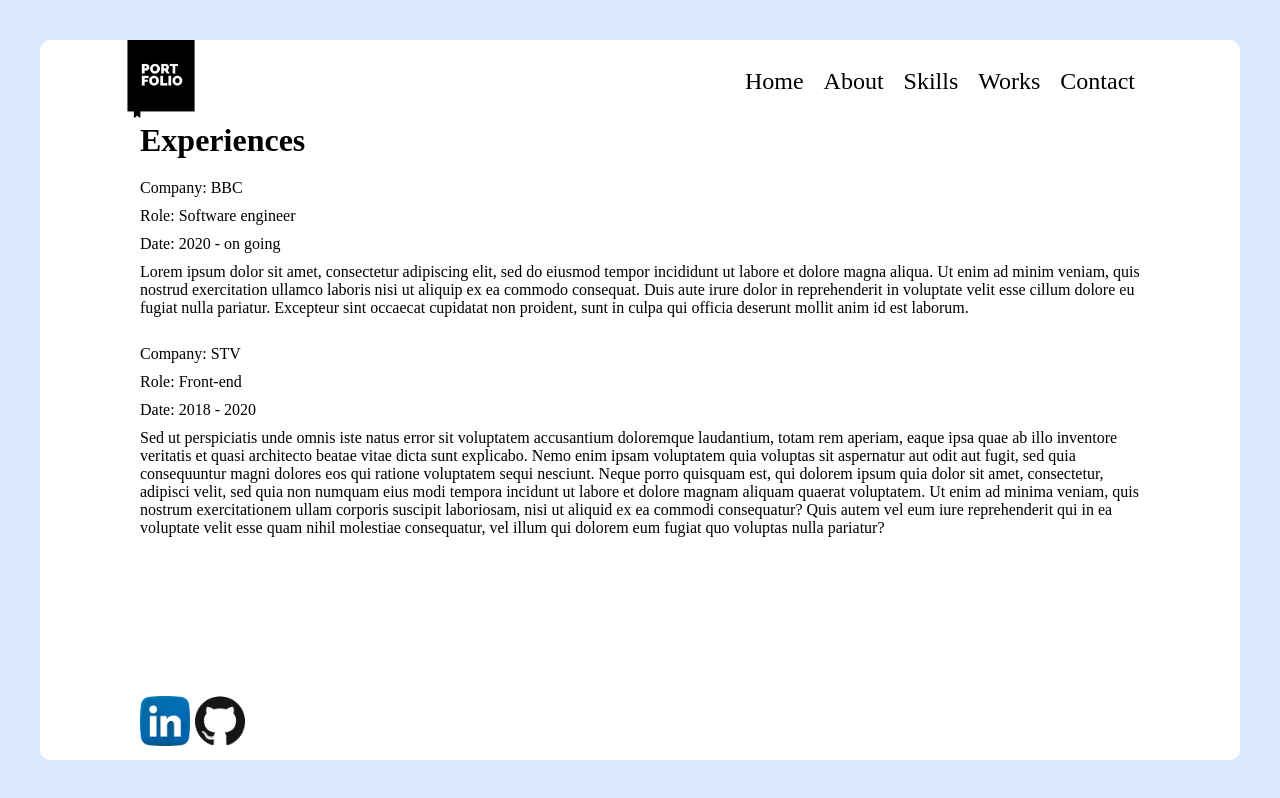
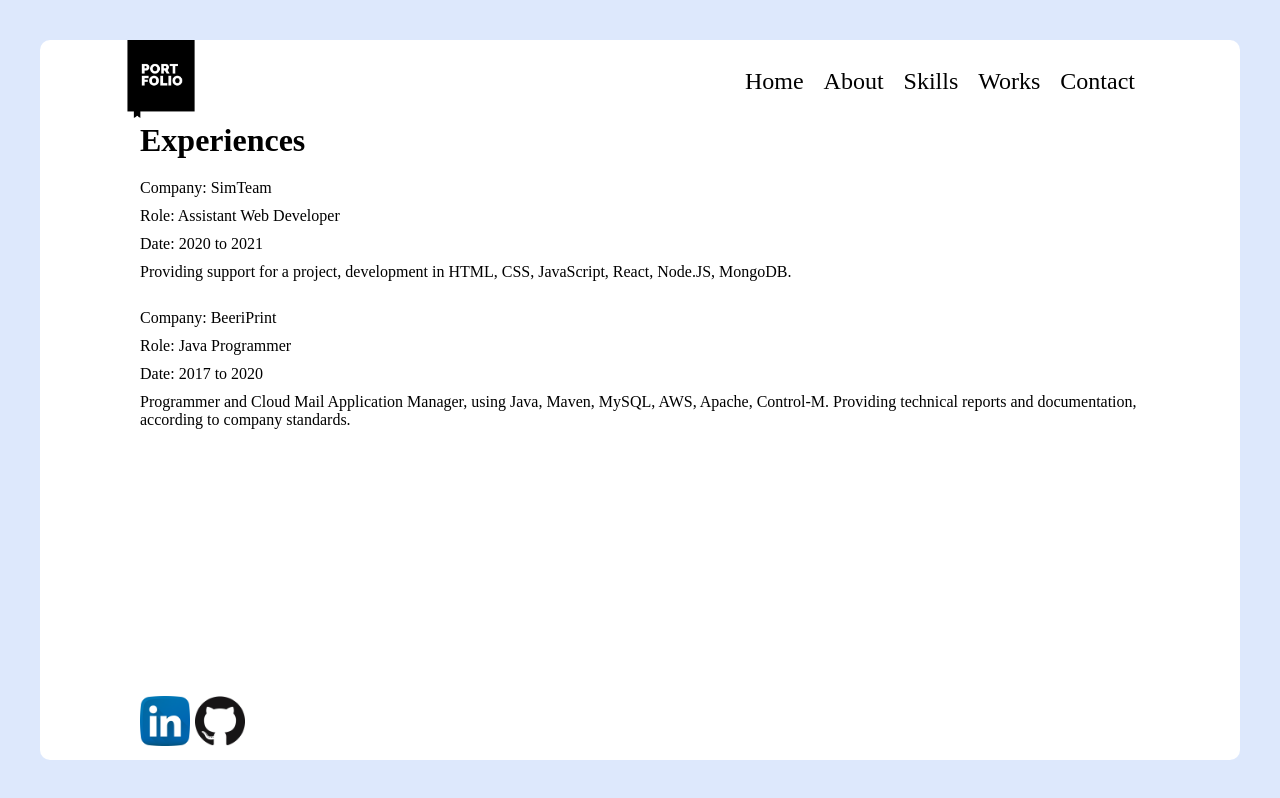
Before and after one commit to saharc8/portfolio, a React (Create React App) app: page /works in a window 1280 px wide. Built offline with nearby package versions, Linux system fonts and the light colour scheme.

Commit message:
write about me

```diff
--- a/src/components/About/About.jsx
+++ b/src/components/About/About.jsx
@@ -6,31 +6,17 @@ const About = () => {
     <div className="about">
       <h1>Bio</h1>
       <p>
-        Lorem Ipsum is simply dummy text of the printing and typesetting
-        industry. Lorem Ipsum has been the industry's standard dummy text ever
-        since the 1500s, when an unknown printer took a galley of type and
-        scrambled it to make a type specimen book. It has survived not only five
-        centuries, but also the leap into electronic typesetting, remaining
-        essentially unchanged. It was popularised in the 1960s with the release
-        of Letraset sheets containing Lorem Ipsum passages, and more recently
-        with desktop publishing software like Aldus PageMaker including versions
-        of Lorem Ipsum
+        My name is Sahar Cohen, 31 years old, lives in Netivot.
+        <br /> I have a bachelor's degree in computer science and recently also
+        completed a Web Bootcamp.
+        <br /> Looking for my first foothold in the web world, I have a high
+        motivation to learn, specialize and succeed.
+        <br /> This is my portfolio site, here you can see my projects, a links
+        to social networks and more ..
+        <br /> I would happy to hear from you.
       </p>
       <br />
-      <p>
-        Contrary to popular belief, Lorem Ipsum is not simply random text. It
-        has roots in a piece of classical Latin literature from 45 BC, making it
-        over 2000 years old. Richard McClintock, a Latin professor at
-        Hampden-Sydney College in Virginia, looked up one of the more obscure
-        Latin words, consectetur, from a Lorem Ipsum passage, and going through
-        the cites of the word in classical literature, discovered the
-        undoubtable source. Lorem Ipsum comes from sections 1.10.32 and 1.10.33
-        of "de Finibus Bonorum et Malorum" (The Extremes of Good and Evil) by
-        Cicero, written in 45 BC. This book is a treatise on the theory of
-        ethics, very popular during the Renaissance. The first line of Lorem
-        Ipsum, "Lorem ipsum dolor sit amet..", comes from a line in section
-        1.10.32.
-      </p>
+      <p></p>
     </div>
   );
 };
--- a/src/components/Skills/Skills.js
+++ b/src/components/Skills/Skills.js
@@ -8,24 +8,24 @@ const Skills = () => {
       <div className="content">
         <div>
           <strong>Languages:</strong>
-          <li>CC3</li>
-          <li>CC3</li>
-          <li>CC3</li>
-          <li>CC3</li>
+          <li>HTML</li>
+          <li>CSS</li>
+          <li>JavaScript</li>
+          <li>Java</li>
         </div>
         <div>
           <strong>Libraries:</strong>
+          <li>React(Hooks)</li>
+          <li>Node.js</li>
           <li>Express.js</li>
-          <li>CC3</li>
-          <li>CC3</li>
-          <li>CC3</li>
+          <li>Rest API</li>
         </div>
         <div>
           <strong>Tools:</strong>
-          <li>Git & GitHub</li>
-          <li>CC3</li>
-          <li>CC3</li>
-          <li>CC3</li>
+          <li>VS Code</li>
+          <li>MongoDB</li>
+          <li>Heroku</li>
+          <li>Git(GitHub)</li>
         </div>
       </div>
     </div>
--- a/src/components/Works/Works.js
+++ b/src/components/Works/Works.js
@@ -5,36 +5,21 @@ const Works = () => {
   return (
     <div className="works">
       <h1>Experiences</h1>
-      <p>Company: BBC</p>
-      <p>Role: Software engineer</p>
-      <p>Date: 2020 - on going</p>
+      <p>Company: SimTeam</p>
+      <p>Role: Assistant Web Developer</p>
+      <p>Date: 2020 to 2021</p>
       <p>
-        Lorem ipsum dolor sit amet, consectetur adipiscing elit, sed do eiusmod
-        tempor incididunt ut labore et dolore magna aliqua. Ut enim ad minim
-        veniam, quis nostrud exercitation ullamco laboris nisi ut aliquip ex ea
-        commodo consequat. Duis aute irure dolor in reprehenderit in voluptate
-        velit esse cillum dolore eu fugiat nulla pariatur. Excepteur sint
-        occaecat cupidatat non proident, sunt in culpa qui officia deserunt
-        mollit anim id est laborum.
+        Providing support for a project, development in HTML, CSS, JavaScript,
+        React, Node.JS, MongoDB.
       </p>
       <br />
-      <p>Company: STV</p>
-      <p>Role: Front-end</p>
-      <p>Date: 2018 - 2020</p>
+      <p>Company: BeeriPrint</p>
+      <p>Role: Java Programmer</p>
+      <p>Date: 2017 to 2020</p>
       <p>
-        Sed ut perspiciatis unde omnis iste natus error sit voluptatem
-        accusantium doloremque laudantium, totam rem aperiam, eaque ipsa quae ab
-        illo inventore veritatis et quasi architecto beatae vitae dicta sunt
-        explicabo. Nemo enim ipsam voluptatem quia voluptas sit aspernatur aut
-        odit aut fugit, sed quia consequuntur magni dolores eos qui ratione
-        voluptatem sequi nesciunt. Neque porro quisquam est, qui dolorem ipsum
-        quia dolor sit amet, consectetur, adipisci velit, sed quia non numquam
-        eius modi tempora incidunt ut labore et dolore magnam aliquam quaerat
-        voluptatem. Ut enim ad minima veniam, quis nostrum exercitationem ullam
-        corporis suscipit laboriosam, nisi ut aliquid ex ea commodi consequatur?
-        Quis autem vel eum iure reprehenderit qui in ea voluptate velit esse
-        quam nihil molestiae consequatur, vel illum qui dolorem eum fugiat quo
-        voluptas nulla pariatur?
+        Programmer and Cloud Mail Application Manager, using Java, Maven, MySQL,
+        AWS, Apache, Control-M. Providing technical reports and documentation,
+        according to company standards.
       </p>
     </div>
   );
```
